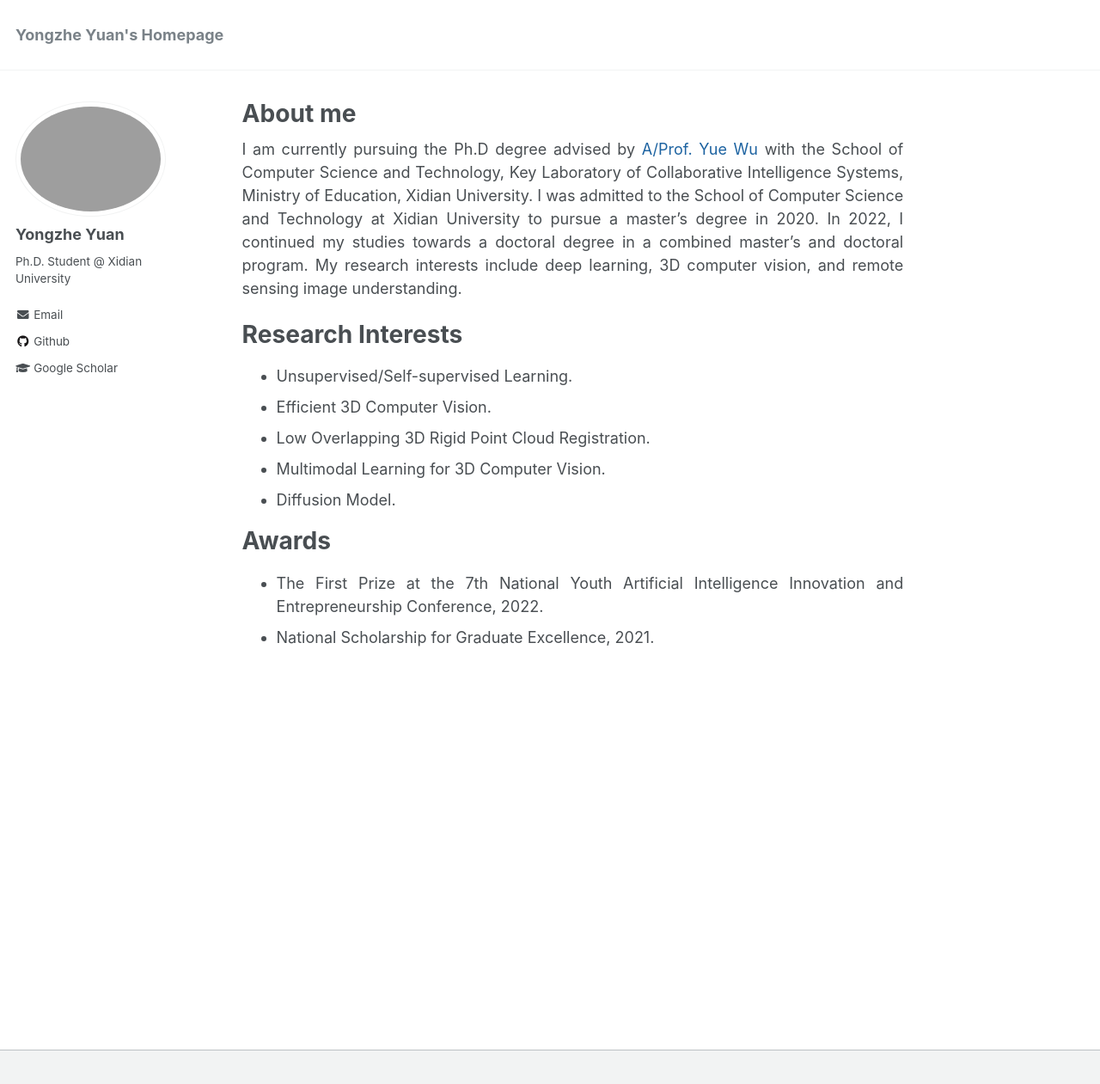
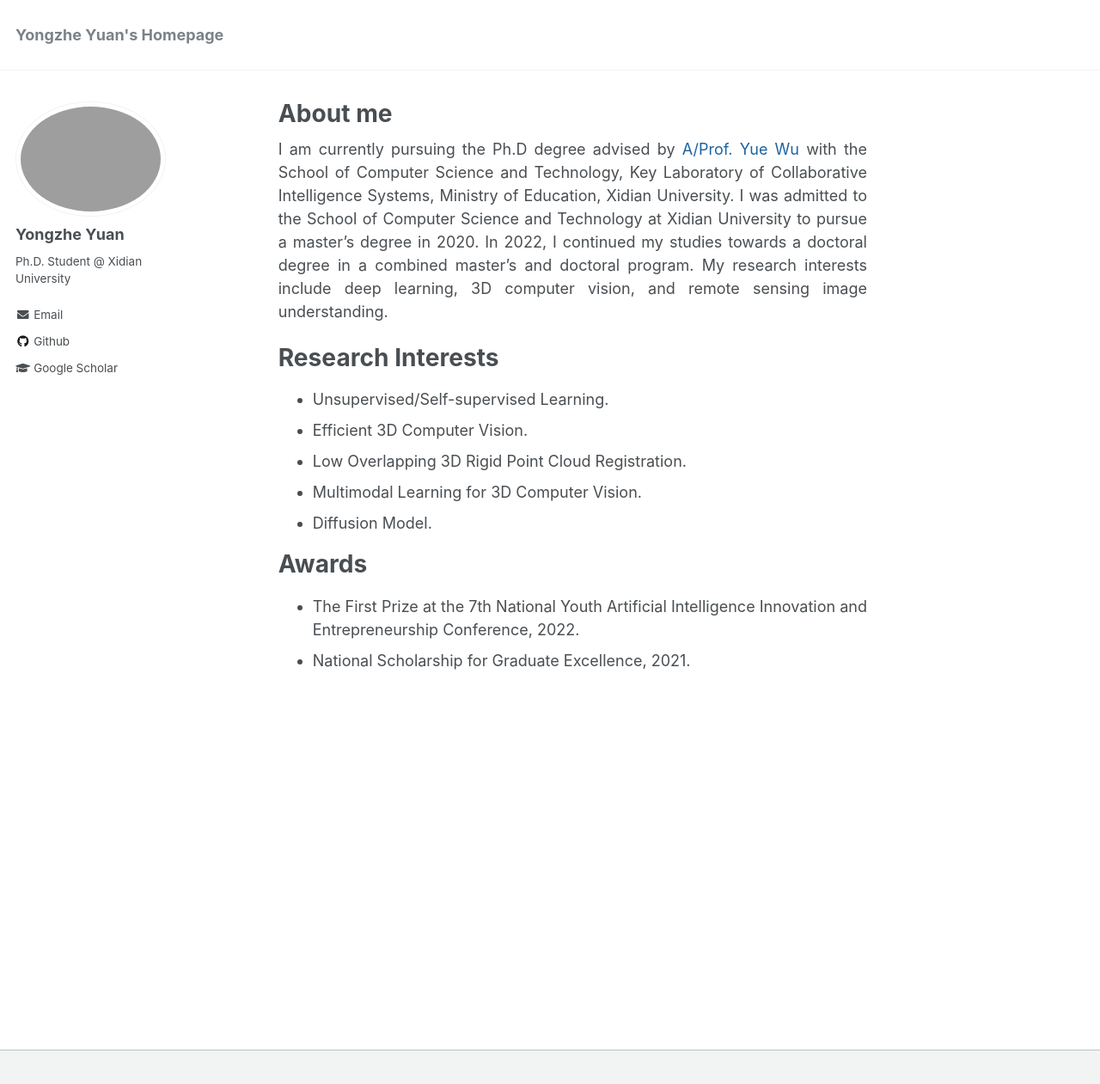
Before and after one commit to YYZMARS/YYZMARS.github.io, a Jekyll site: the page built from _pages/home.md, in a window 1280 px wide and 1294 px high. Shown: the top 1261 px of the window at 86% size. Built offline with Jekyll 4.4.1, drawn with Linux system fonts in a browser that asks for light colours; a script that is not in the unit is left out.

Commit message:
Update _page.scss

```diff
--- a/_sass/_page.scss
+++ b/_sass/_page.scss
@@ -18,9 +18,9 @@
 
 .page {
   @include breakpoint($large) {
-    @include span(10 of 12 last);
+    @include span(9.6 of 12 last);
     @include prefix(0.5 of 12);
-    @include suffix(2 of 12);
+    @include suffix(2.4 of 12);
   }
 
   .page__inner-wrap {
```
